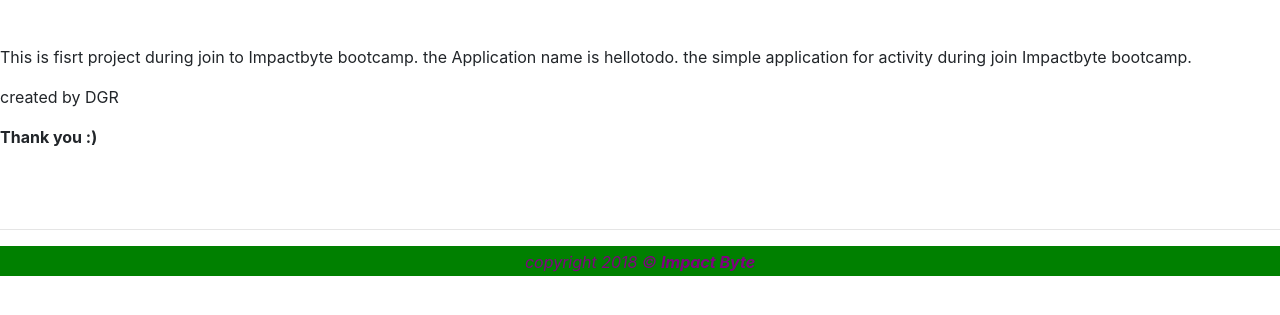
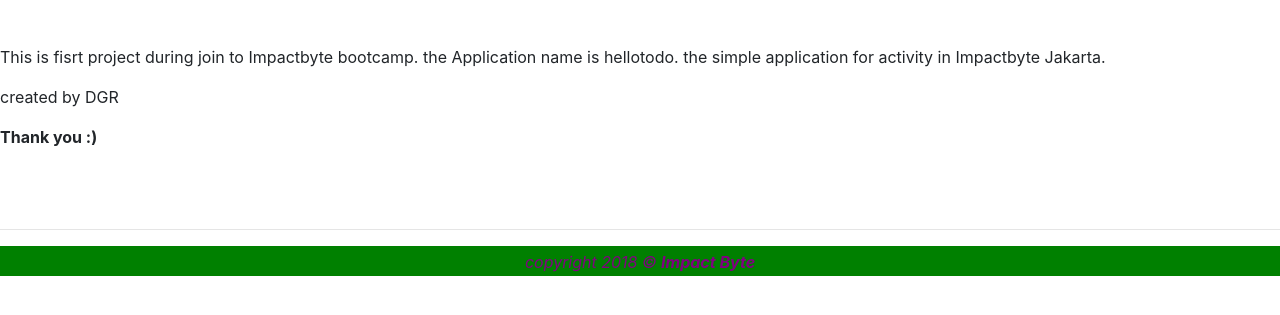
Before and after one commit to deigratia/hellotodo, a plain HTML site: page about.html in a window 1280 px wide. Shown: the part 99-414 px from the top of the page. Drawn offline with nearby package versions, Linux system fonts and the light colour scheme.

Commit message:
update 2 about.html

```diff
--- a/about.html
+++ b/about.html
@@ -32,7 +32,7 @@
     <main><br><br>
       <p>This is fisrt project during join to Impactbyte bootcamp.
           the Application name is hellotodo.
-          the simple application for activity during join Impactbyte bootcamp.
+          the simple application for activity in Impactbyte Jakarta.
       </p>
       <p>created by DGR</p>
       <p><b>Thank you :)<b></p>
```
